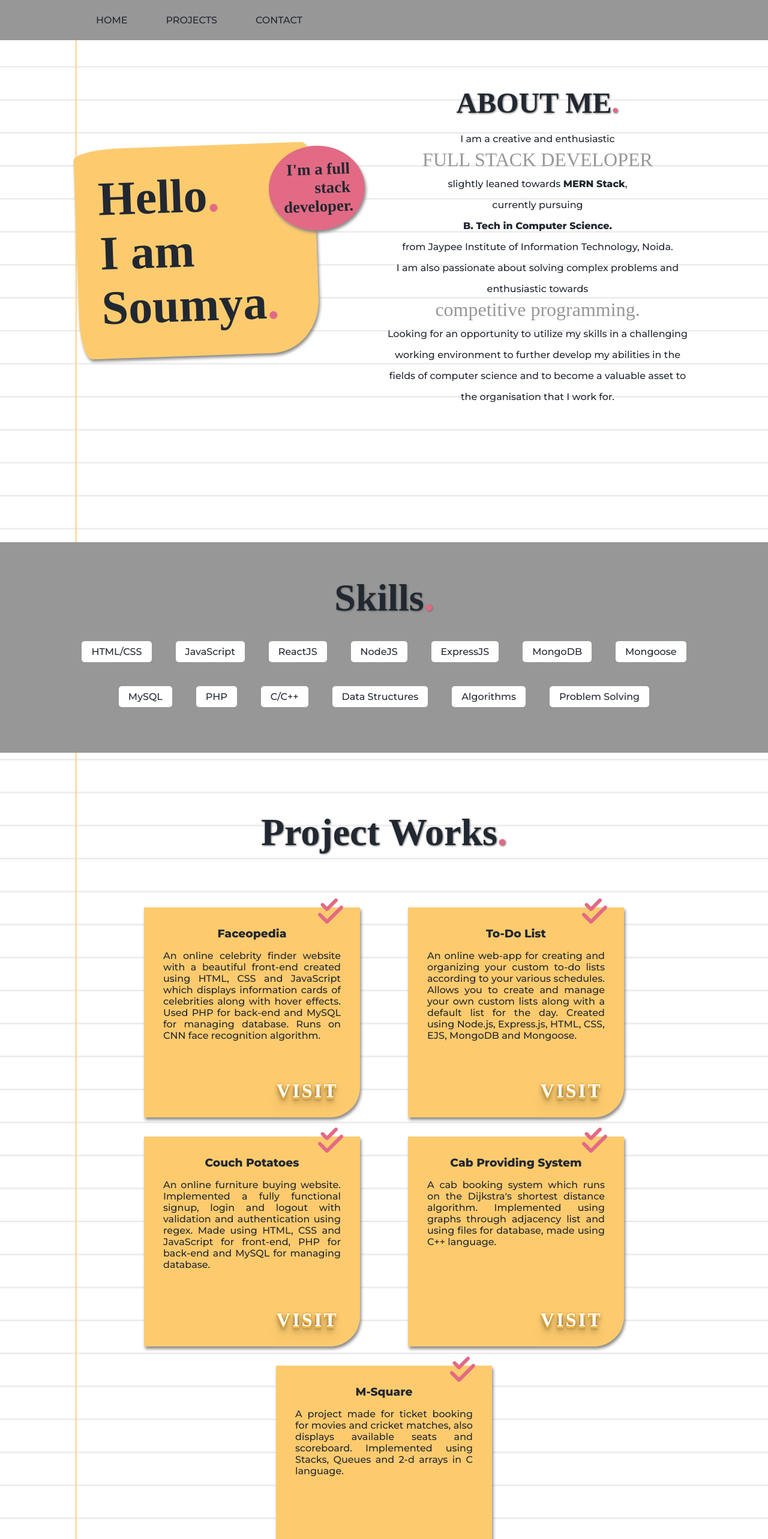
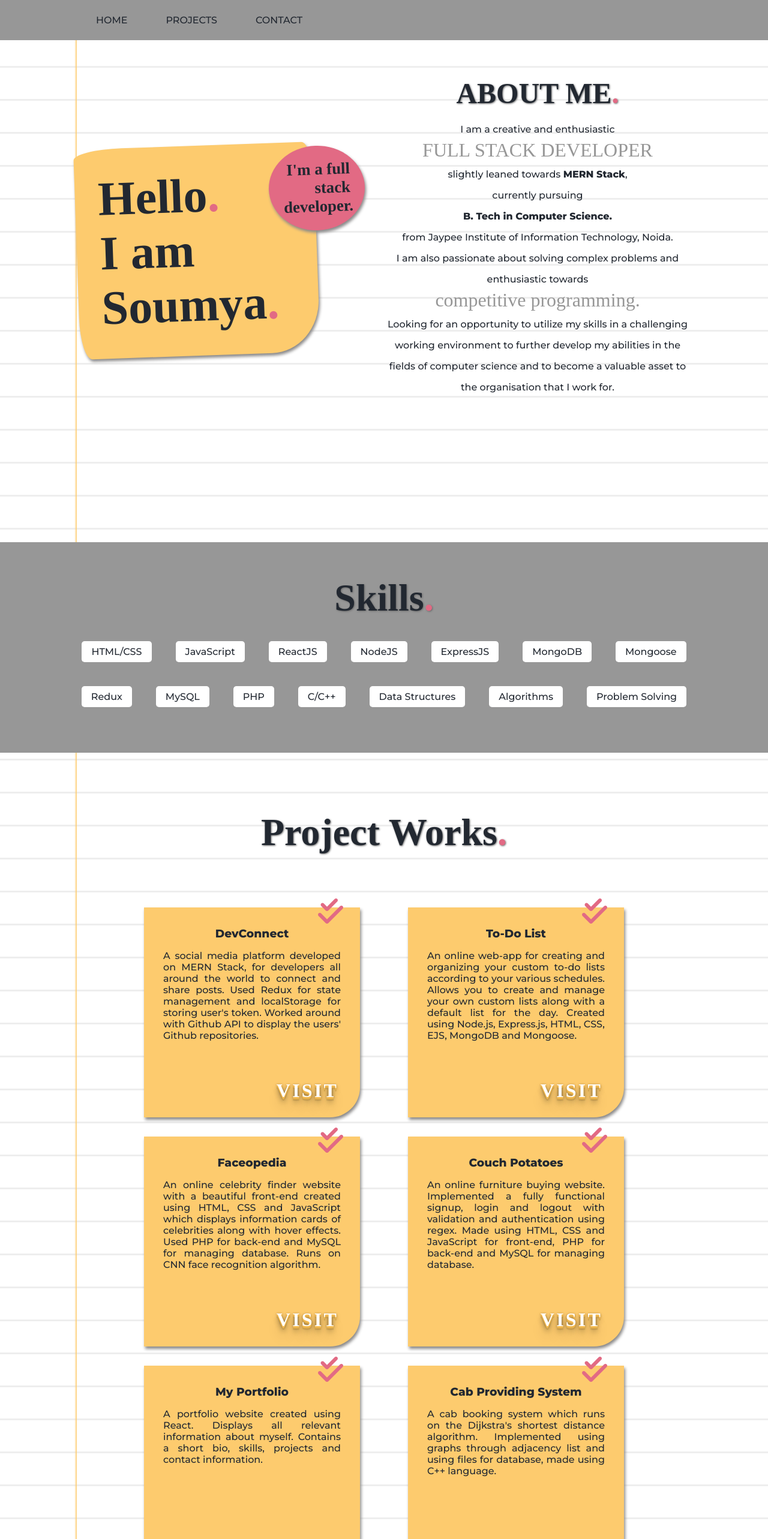
Before and after one commit to soumya-verma/Portfolio, a React (Create React App) app: page / in a window 1280 px wide. Shown: the top 2566 px of the page at 60% size. Built offline with nearby package versions, Linux system fonts and the light colour scheme; a web font is replaced by a local one.

Commit message:
Added new projects

```diff
--- a/src/App.css
+++ b/src/App.css
@@ -387,10 +387,12 @@ textarea::placeholder {
 @media only screen and (max-width: 1310px) {
   header .note {
     width: 50vh;
+    /* width: 70vh; */
   }
   .about {
     width: 40%;
-    margin-top: -30vh;
+    /* margin-top: -30vh; */
+    margin-top: -20%;
   }
   .contactbox h2 {
     padding-right: 15vh;
--- a/src/components/Footer.jsx
+++ b/src/components/Footer.jsx
@@ -12,9 +12,9 @@ const Footer = () => {
         />
         <Icon name="fab fa-github" link="https://github.com/soumya-verma" />
       </div>
+      {/* <br /> */}
       <div class="info">
-        <p>Phone: 6283333046</p>
-        <p>Email: soumya.verma2000@gmail.com</p>
+        <p>© Soumya Verma {new Date().getFullYear()}</p>
       </div>
     </div>
   );
--- a/src/components/Projects.jsx
+++ b/src/components/Projects.jsx
@@ -9,9 +9,9 @@ const Projects = () => {
       </h1>
       <div className="projectWrapper">
         <ProjectCard
-          name="Faceopedia"
-          desc="An online celebrity finder website with a beautiful front-end created using HTML, CSS and JavaScript which displays information cards of celebrities along with hover effects. Used PHP for back-end and MySQL for managing database. Runs on CNN face recognition algorithm."
-          link="https://github.com/soumya-verma/Faceopedia"
+          name="DevConnect"
+          desc="A social media platform developed on MERN Stack, for developers all around the world to connect and share posts. Used Redux for state management and localStorage for storing user's token. Worked around with Github API to display the users' Github repositories."
+          link="https://infinite-falls-17384.herokuapp.com"
         />
         <ProjectCard
           name="To-Do List"
@@ -19,9 +19,19 @@ const Projects = () => {
           link="https://arcane-waters-66035.herokuapp.com"
         />
         <ProjectCard
+          name="Faceopedia"
+          desc="An online celebrity finder website with a beautiful front-end created using HTML, CSS and JavaScript which displays information cards of celebrities along with hover effects. Used PHP for back-end and MySQL for managing database. Runs on CNN face recognition algorithm."
+          link="https://github.com/soumya-verma/Faceopedia"
+        />
+        <ProjectCard
           name="Couch Potatoes"
           desc="An online furniture buying website. Implemented a fully functional signup, login and logout with validation and authentication using regex. Made using HTML, CSS and JavaScript for front-end, PHP for back-end and MySQL for managing database."
           link="https://github.com/soumya-verma/Couch-Potatoes"
+        />
+        <ProjectCard
+          name="My Portfolio"
+          desc="A portfolio website created using React. Displays all relevant information about myself. Contains a short bio, skills, projects and contact information."
+          link="https://soumyaverma.netlify.app/"
         />
         <ProjectCard
           name="Cab Providing System"
--- a/src/components/Skills.jsx
+++ b/src/components/Skills.jsx
@@ -15,6 +15,7 @@ const Skills = () => {
         <Tag name="ExpressJS" />
         <Tag name="MongoDB" />
         <Tag name="Mongoose" />
+        <Tag name="Redux" />
         <Tag name="MySQL" />
         <Tag name="PHP" />
         <Tag name="C/C++" />
```
Also changed, not shown: 1 other file (tests, documents, lock files or other folders).
